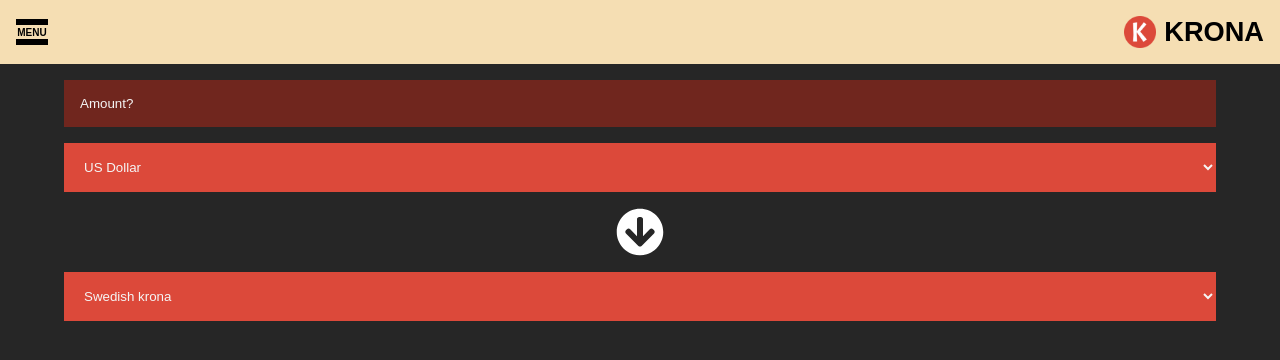
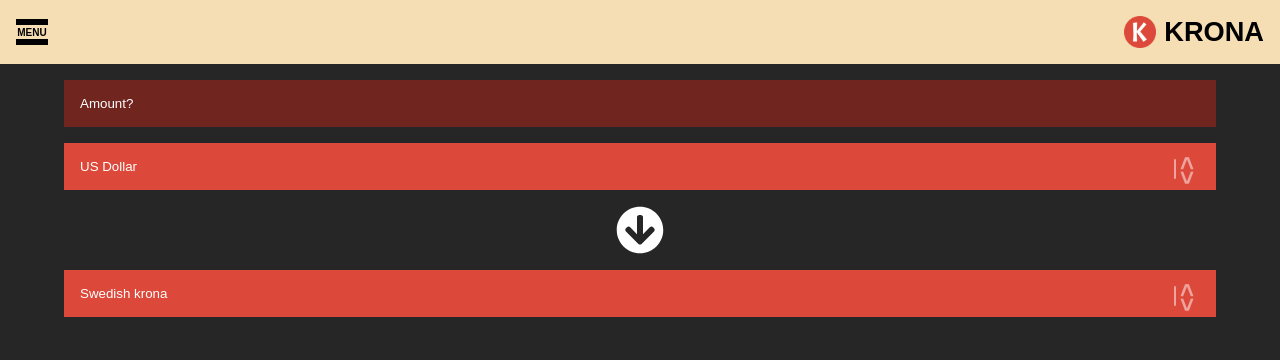
Before and after one commit to AnanDaraghmeh/krona, a React (Create React App) app: page /converter in a window 1280 px wide. Shown: the top 360 px of the page. Built offline with nearby package versions, Linux system fonts and the light colour scheme.

Commit message:
update select element style

```diff
--- a/src/components/Converter.css
+++ b/src/components/Converter.css
@@ -8,12 +8,44 @@
 }
 select{
     background: #DC493A;
+    width: 100%;
     border: none;
     outline: none;
     padding: 1rem;
-    color: whitesmoke;
+    color: white;
+    appearance: none;
+    transition: all 250ms;
 }
-
+select:hover{
+    box-shadow: 1px 1px 10px #DC493A;
+}
+.select-wrapper{
+    position: relative;
+}
+.select-wrapper::after{
+    content: "<>";
+    position: absolute;
+    transform: rotate(90deg);
+    font-weight: bold;
+    color: rgba(255, 255, 255, 0.5);
+    font-family: monospace;
+    font-size: 1.5rem;
+    right: 1rem;
+    top: 30%;
+    pointer-events: none;
+}
+.select-wrapper::before{
+    content: '';
+    background: rgba(255, 255, 255, 0.5);
+    width: 2px;
+    height: 20px;
+    display: block;
+    border-radius: 10px;
+    position: absolute;
+    right: 2.5rem;
+    top: 33%;
+    pointer-events: none;
+}
 select:hover{
     cursor: pointer;
 }
@@ -35,12 +67,12 @@ input{
     background: rgb(112, 38, 30);
     border:none;
     outline: none;
-    color: whitesmoke;
+    color: white;
     padding: 1rem;
     margin-bottom: 1rem;
 }
 ::placeholder{
-    color: whitesmoke;
+    color: white;
 }
 .result-div{
     background: #006494;
@@ -48,7 +80,7 @@ input{
     text-align: center;
     padding: 1rem;
     margin-top: 1rem;
-    color: whitesmoke;
+    color: white;
     animation: show-result-div 250ms;
 }
 .result-div.shown{
--- a/src/components/Converter.js
+++ b/src/components/Converter.js
@@ -87,6 +87,7 @@ class Converter extends React.Component{
             <Header />
             <div className="container">
             <input type="number" placeholder="Amount?" onChange={this.inputHandeler}/>
+            <label className="select-wrapper">
                 <select onChange={this.fromHandeler}>
                     <option value="USD">US Dollar</option>
                     <option value="SEK" >Swedish krona</option>
@@ -99,7 +100,9 @@ class Converter extends React.Component{
                     <option value="TRY">Turkish Lira</option>
                     <option value="JPY">Japanese Yen</option>
                 </select>
+            </label>
             <img onClick={this.toggleValues} className={this.state.arrowDirectionUp?'exchange-icon up':'exchange-icon'} src={exchange} alt="exchange icon"/>
+            <label className="select-wrapper">
                 <select onChange={this.toHandeler}>
                     <option value="SEK">Swedish krona</option>
                     <option value="USD">US Dollar</option>
@@ -112,6 +115,7 @@ class Converter extends React.Component{
                     <option value="TRY">Turkish Lira</option>
                     <option value="JPY">Japanese Yen</option>
                 </select>
+            </label>
             <ConvertResult shownOrHidden={this.state.showResultDiv? 'result-div shown': 'result-div hidden'} result={this.state.result}/>
             </div>
             </>
```
Lines whose indentation alone changed are shown as unchanged.
